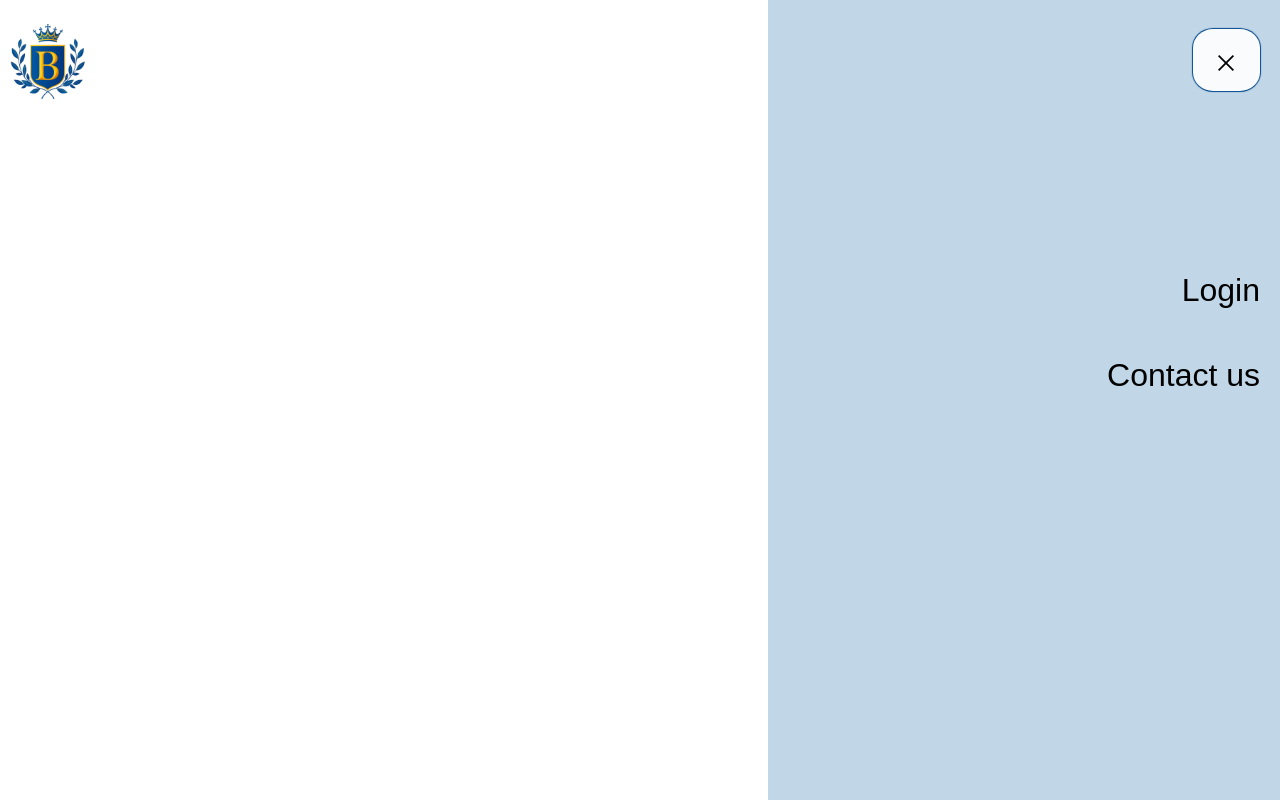
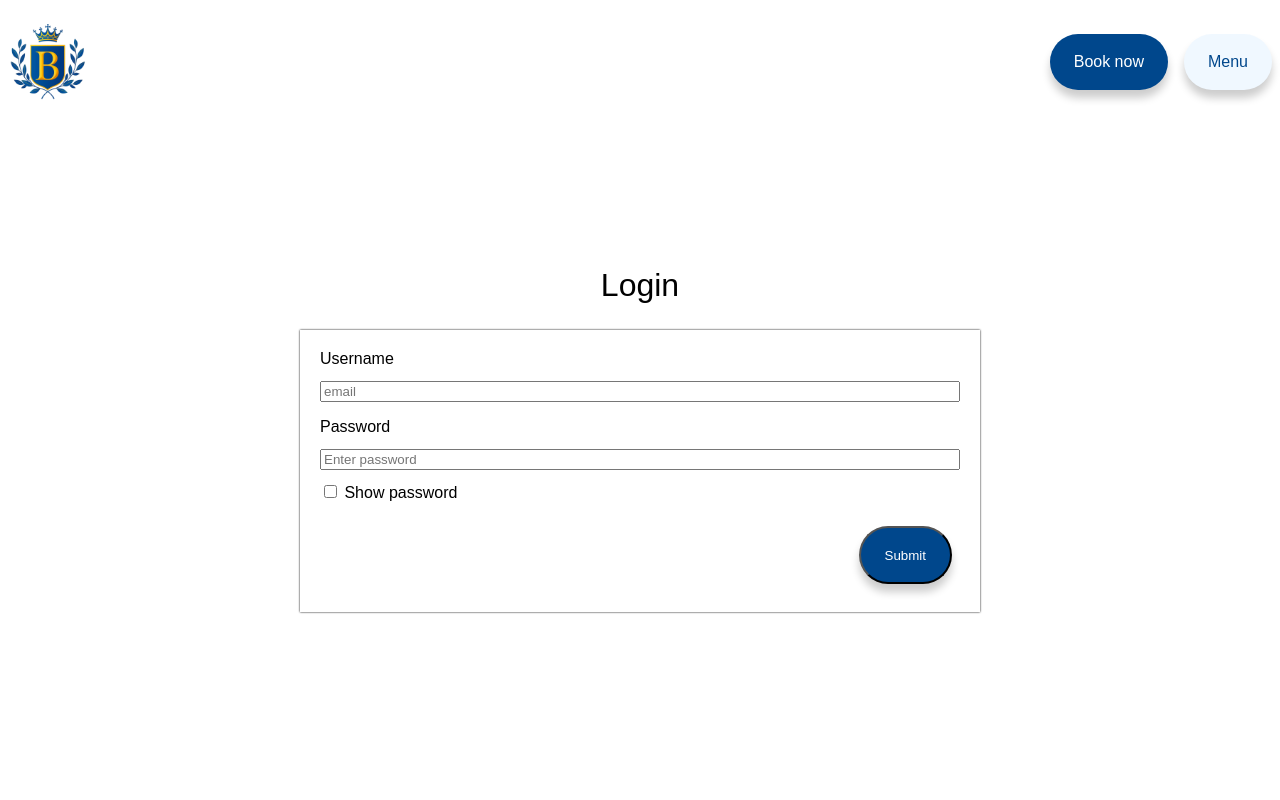
Before and after one commit to joeMalebe/bivouac-web, an Angular app in the folder bivouac-web/: page /login in a window 1280 px wide. Before the commit this address led to /. Built offline with nearby package versions, Linux system fonts and the light colour scheme.

Commit message:
add login module

```diff
--- a/bivouac-web/src/app/app.component.html
+++ b/bivouac-web/src/app/app.component.html
@@ -1,6 +1,6 @@
 <div>
   <header class="header">
-    <a class="logo"><img src="../../assets/logo.png" /></a>
+    <a class="logo" href="#"><img src="../../assets/logo.png" /></a>
     <div class="header-overlay"></div>
 
     <nav class="navbar">
@@ -8,18 +8,21 @@
         <span class="cta-text cta-top">Book now</span>
         <span class="cta-text cta-bottom">Book now</span>
       </a>
-      <a class="cta secondary-cta" (click)="menu.isMenuVisible = true" href="#">
+      <a class="cta secondary-cta" (click)="menu.isMenuVisible = true">
         <span class="cta-text cta-top">Menu</span>
         <span class="cta-text cta-bottom">Menu</span>
       </a>
     </nav>
   </header>
   <section class="content">
-      <div>
-          <app-menu #menu></app-menu>
-      </div>
-    <div (click)="menu.isMenuVisible = false" [ngClass]="menu.isMenuVisible ? 'dim':'normal'">
-        <router-outlet></router-outlet>
+    <div>
+      <app-menu #menu></app-menu>
+    </div>
+    <div
+      (click)="menu.isMenuVisible = false"
+      [ngClass]="menu.isMenuVisible ? 'dim' : 'normal'"
+    >
+      <router-outlet></router-outlet>
     </div>
   </section>
 </div>
--- a/bivouac-web/src/app/app.component.scss
+++ b/bivouac-web/src/app/app.component.scss
@@ -7,6 +7,7 @@
     display: flex;
     justify-content: space-between;
     align-items: center;
+    z-index: 1;
   }
   .logo {
     height: 6rem;
@@ -33,20 +34,20 @@
   .dim{
     top: 0;
     left: 0;
-    z-index: -1;
+    z-index: -100;
     height: 100%;
     width: 100%;
     position: absolute;
     filter: brightness(0.6);
   }
   .normal{
-
     top: 0;
     left: 0;
-    z-index: -1;
+    z-index: -100;
     height: 100%;
     width: 100%;
     position: absolute;
+
   }
   .bg-video {
     z-index: -1;
--- /dev/null
+++ b/bivouac-web/src/app/auth/login/login.component.html
@@ -0,0 +1,29 @@
+<div class="login">
+        <h2>Login</h2>
+  <form class="form">
+    <div class="item mb">
+      <label for="email">Username</label>
+      <input id="email" type="email" placeholder="email" />
+    </div>
+    <div class="item mb">
+      <label for="password">Password</label>
+      <input
+        class="input"
+        id="password"
+        [type]="isShowPassword ? 'text' : 'password'"
+        placeholder="Enter password"
+      />
+      <label (click)="$event.stopPropagation()">
+        <input
+          type="checkbox"
+          name="showPassword"
+          [(ngModel)]="isShowPassword"
+        />
+        Show password
+      </label>
+    </div>
+    <div class="cta-right">
+      <input class="cta primary-cta" type="submit" (click)="showPassword($event)" />
+    </div>
+  </form>
+</div>
--- /dev/null
+++ b/bivouac-web/src/app/auth/login/login.component.scss
@@ -0,0 +1,27 @@
+@use '../../../colors';
+
+.login{
+    position: relative;
+    top:30%;
+    display: flex;
+    flex-direction: column;
+    align-items: center;
+    z-index: 12;
+}
+.item{
+    display: flex;
+    flex-direction: column;
+    gap: 0.8rem;
+    width: 50vw;
+    z-index: 22;
+}
+.cta-right{
+    justify-self: end;
+}
+.form{
+    padding: 20px;
+    box-shadow: 0 0 2px;
+}
+.input{
+
+}
--- /dev/null
+++ b/bivouac-web/src/app/auth/login/login.component.ts
@@ -0,0 +1,16 @@
+import { Component, Input } from '@angular/core';
+
+@Component({
+  selector: 'app-login',
+  templateUrl: './login.component.html',
+  styleUrls: ['./login.component.scss']
+})
+export class LoginComponent {
+checkBox: any;
+showPassword(event:any) {
+  this.isShowPassword = event.target.checked
+
+  console.log(this.isShowPassword)
+}
+isShowPassword:boolean = false
+}
--- a/bivouac-web/src/app/menu/menu.component.html
+++ b/bivouac-web/src/app/menu/menu.component.html
@@ -4,7 +4,7 @@
 </div>
 <div class="menuItems">
 
-    <div class="item">
+    <div class="item" (click)="navigateToLogin()">
         <a>Login</a>
     </div>
     <div class="item">
--- a/bivouac-web/src/app/menu/menu.component.scss
+++ b/bivouac-web/src/app/menu/menu.component.scss
@@ -4,7 +4,7 @@
   right: 0%;
   top: 0%;
   position: absolute;
-  z-index: 1;
+  z-index: 2;
   background-color: colors.$secondary;
   height: 100vh;
   width: 40%;
--- a/bivouac-web/src/app/menu/menu.component.ts
+++ b/bivouac-web/src/app/menu/menu.component.ts
@@ -1,4 +1,5 @@
 import { Component, Input } from '@angular/core';
+import { Router } from '@angular/router';
 
 @Component({
   selector: 'app-menu',
@@ -6,10 +7,15 @@ import { Component, Input } from '@angular/core';
   styleUrls: ['./menu.component.scss']
 })
 export class MenuComponent {
+constructor(private readonly router:Router){}
+
+  navigateToLogin() {
+    this.router.navigate(['login'])
+    this.isMenuVisible = false
+}
 handleCick() {
   this.isMenuVisible != this.isMenuVisible
-  console.log("clicked target and result is" + this.isMenuVisible)
 }
-@Input() isMenuVisible: boolean = true;
+@Input() isMenuVisible: boolean = false;
 
 }
--- a/bivouac-web/src/styles.scss
+++ b/bivouac-web/src/styles.scss
@@ -101,3 +101,11 @@ a {
   background-color: aliceblue;
   color: colors.$primary;
 }
+
+.mb{
+    margin-bottom: 16px;
+}
+
+.m{
+    margin: 20px;
+}
```
Also changed, not shown: bivouac-web/src/app/app.module.ts (+7 -1 lines), bivouac-web/src/app/auth/auth.module.ts (added, +16 -0 lines), 1 other file (tests, documents, lock files or other folders).
